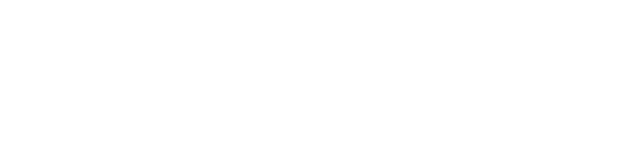
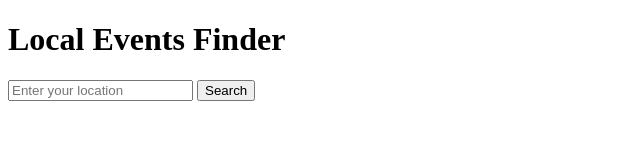
Before and after one commit to Shalom-uwamahoro/Event_Finder_Project, a plain HTML site: page index.html in a window 1280 px wide. Shown: the whole page, without its empty margins (0-640 px from the left). Drawn offline with Linux system fonts and the light colour scheme.

Commit message:
added the body

```diff
--- a/index.html
+++ b/index.html
@@ -7,12 +7,14 @@
     <link rel="stylesheet" href="style.css">
 </head>
 <body>
-
-
-
-
-
-
+    <div class="home">
+        <h1>Local Events Finder</h1>
+        <div class="search-container">
+            <input type="text" id="locationInput" placeholder="Enter your location">
+            <button id="searchButton">Search</button>
+        </div>
+    </div>
+    <div id="eventsContainer" class="events-container"></div>
 
     <script src="script.js"></script>
 </body>
```
